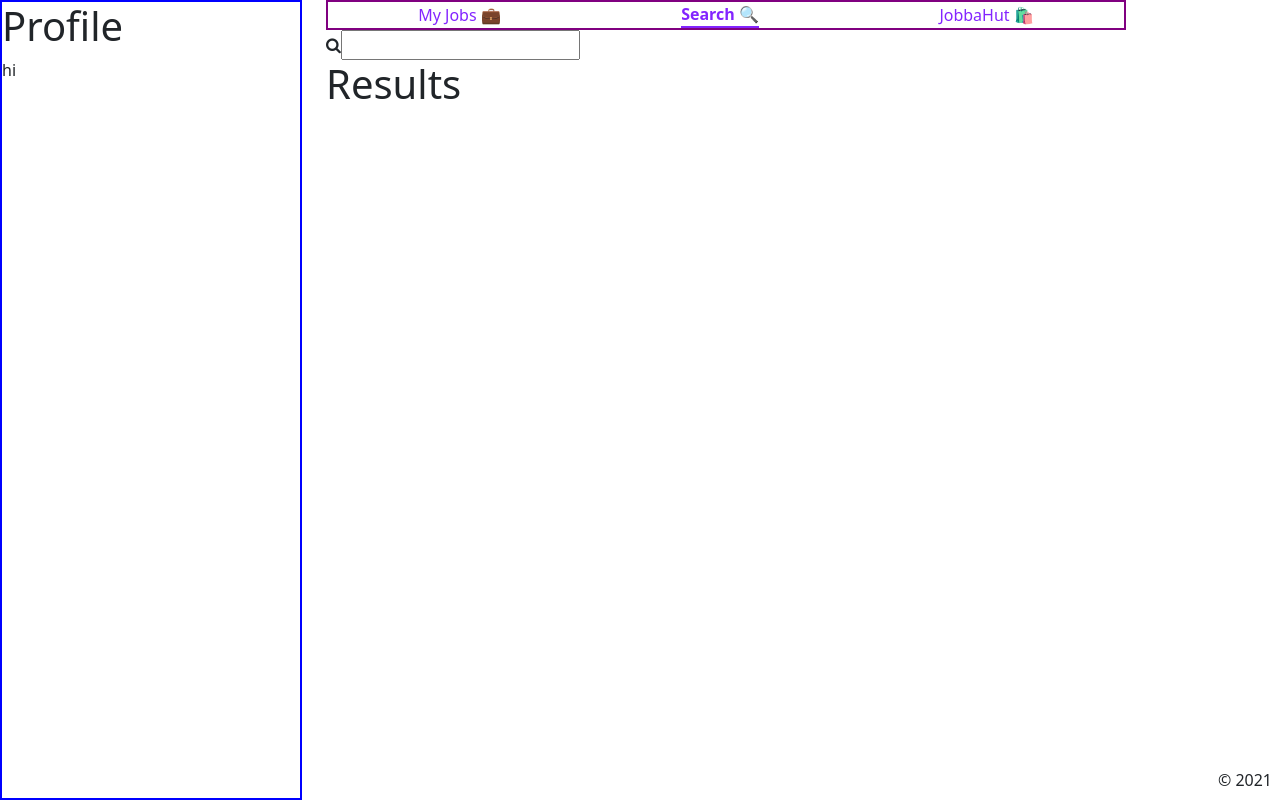
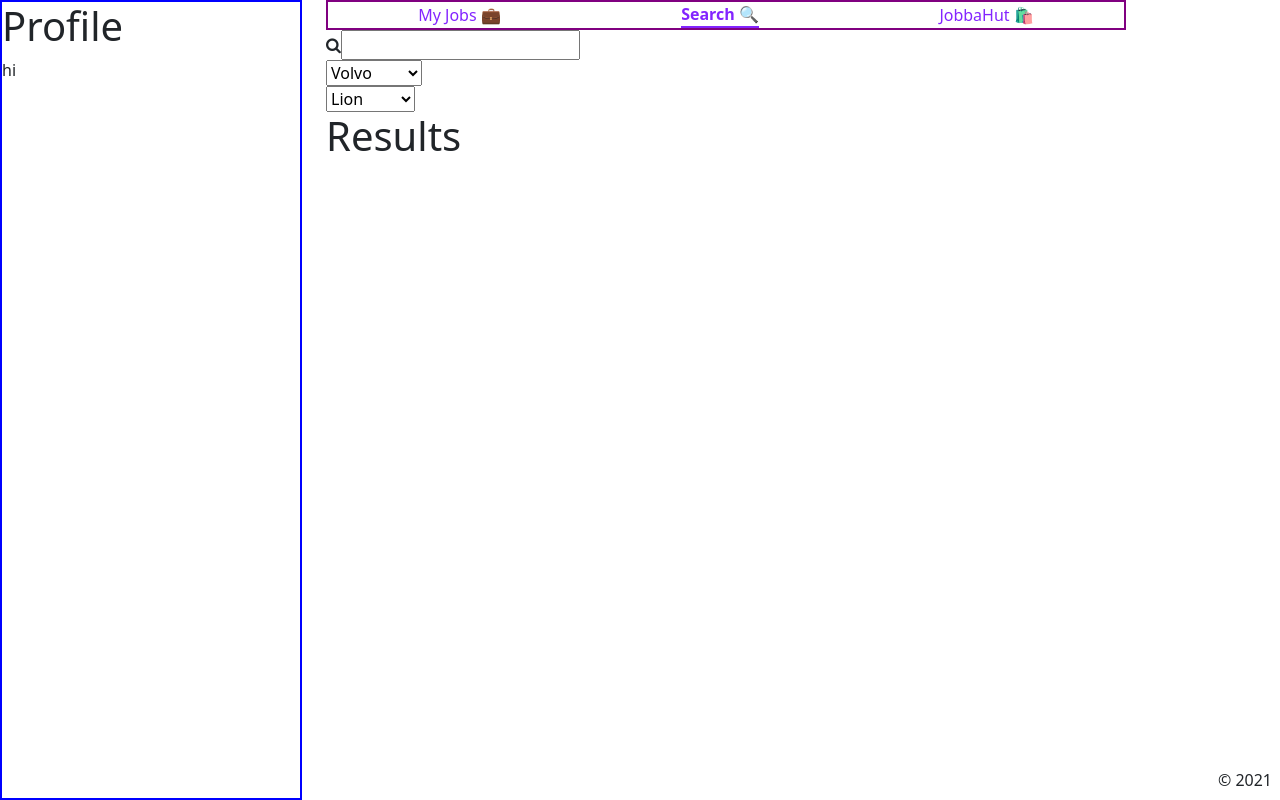
Before and after one commit to AdilIqbal95/Career_App, a React app in the folder react-client/: page /search in a window 1280 px wide. Built offline with nearby package versions, Linux system fonts and the light colour scheme; a web font is replaced by a local one.

Commit message:
Added dropdown

```diff
--- a/react-client/src/components/SearchBar/index.js
+++ b/react-client/src/components/SearchBar/index.js
@@ -8,6 +8,22 @@ const SearchBar = () => {
           <i id="search" class="fa fa-search" aria-hidden="true"></i>
           <input className= "SearchBar" type='text'></input>
         </div>
+        <div className="Filter1">
+          <select name="cars" id="cars">
+            <option value="volvo">Volvo</option>
+            <option value="saab">Saab</option>
+            <option value="mercedes">Mercedes</option>
+            <option value="audi">Audi</option>
+          </select>
+        </div>
+        <div className="Filter2">
+          <select name="Animals" id="cars">
+            <option value="Lion">Lion</option>
+            <option value="Tiger">Tiger</option>
+            <option value="Cheetah">Cheetah</option>
+            <option value="Elephant">Elephant</option>
+          </select>
+        </div>
         </>
     )
 }
```
